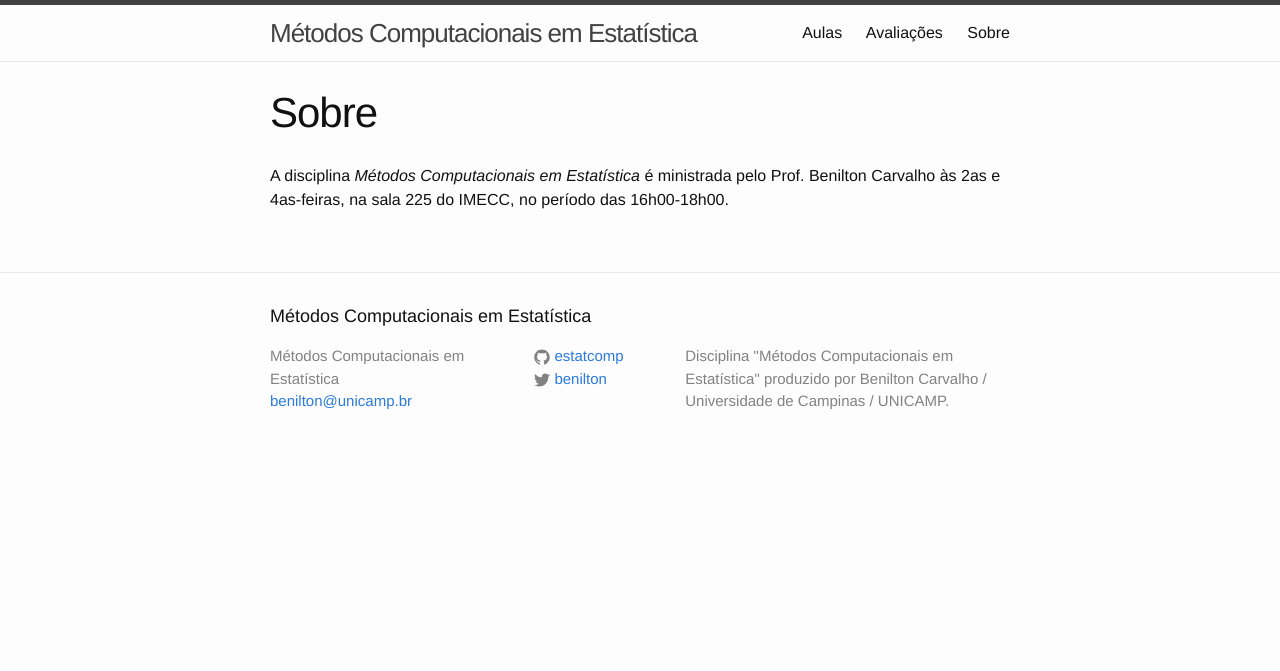
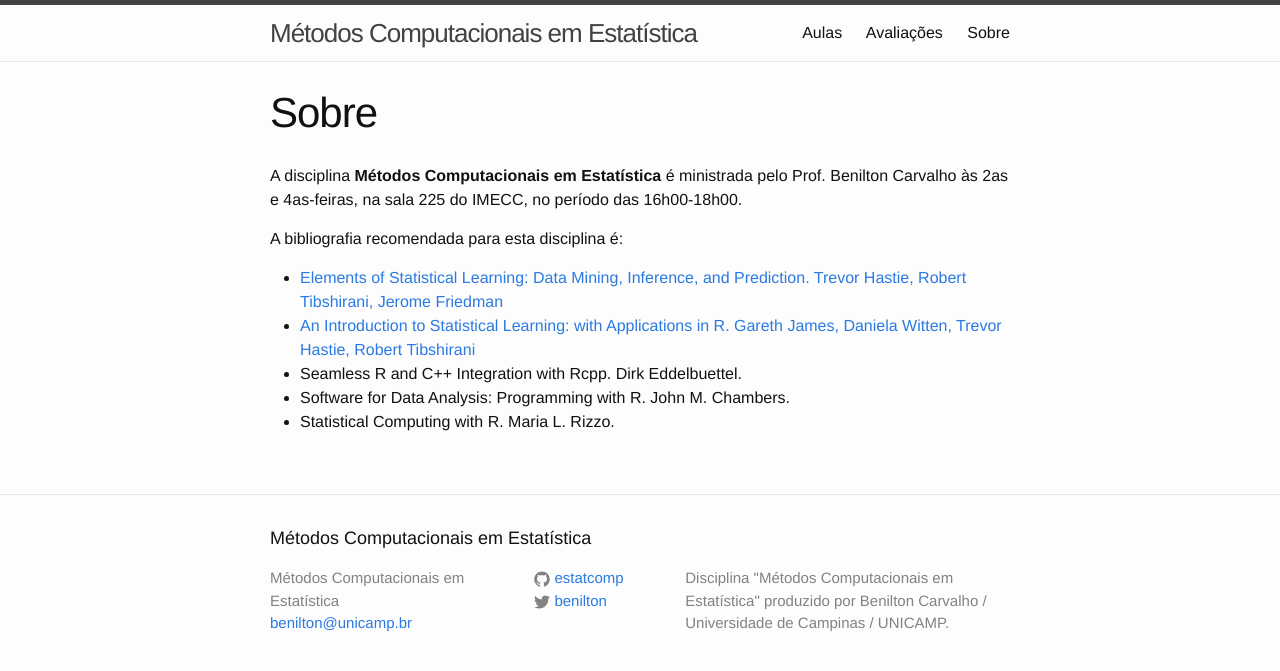
Before and after one commit to estatcomp/estatcomp.github.io, a Jekyll site: the page built from sobre.md, in a window 1280 px wide. Shown: the top 671 px of the page. Built offline with Jekyll 4.4.1, drawn with Linux system fonts in a browser that asks for light colours.

```diff
--- a/sobre.md
+++ b/sobre.md
@@ -4,4 +4,12 @@
 permalink: /sobre/
 ---
 
-A disciplina *Métodos Computacionais em Estatística* é ministrada pelo Prof. Benilton Carvalho às 2as e 4as-feiras, na sala 225 do IMECC, no período das 16h00-18h00.
+A disciplina **Métodos Computacionais em Estatística** é ministrada pelo Prof. Benilton Carvalho às 2as e 4as-feiras, na sala 225 do IMECC, no período das 16h00-18h00.
+
+A bibliografia recomendada para esta disciplina é:
+
+- [Elements of Statistical Learning: Data Mining, Inference, and Prediction. Trevor Hastie, Robert Tibshirani, Jerome Friedman](http://statweb.stanford.edu/~tibs/ElemStatLearn/printings/ESLII_print10.pdf)
+- [An Introduction to Statistical Learning: with Applications in R. Gareth James, Daniela Witten, Trevor Hastie, Robert Tibshirani](http://www-bcf.usc.edu/~gareth/ISL/ISLR%20Sixth%20Printing.pdf)
+- Seamless R and C++ Integration with Rcpp. Dirk Eddelbuettel.
+- Software for Data Analysis: Programming with R. John M. Chambers.
+- Statistical Computing with R. Maria L. Rizzo.
```
Also changed, not shown: aulas.md (+4 -1 lines), aulas/slides/parte0X.Rmd (renamed from aulas/slides/parte09.Rmd), aulas/slides/parte0X.html (renamed from aulas/slides/parte09.html).
